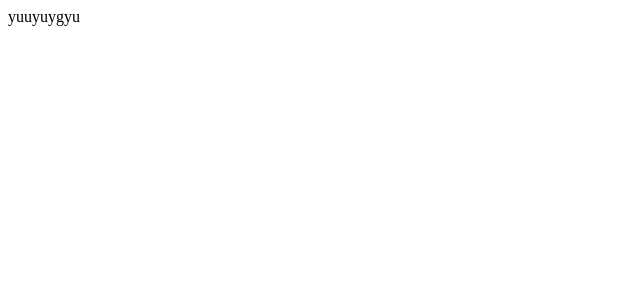
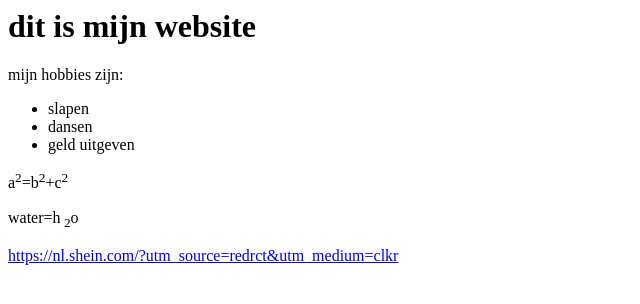
Before and after one commit to alyssa1209/alyssa1209.github.io, a plain HTML site: page index.html in a window 1280 px wide. Shown: the whole page, without its empty margins (0-640 px from the left). Drawn offline with Linux system fonts and the light colour scheme.

Commit message:
Update index.html

```diff
--- a/index.html
+++ b/index.html
@@ -1,9 +1,26 @@
 <html>
-
 
 <body>
 
-  yuuyuygyu
+
+<h1> dit is mijn website </h1>
+mijn hobbies zijn:
+<ul>
+  <li>slapen</li>
+  <li>dansen</li>
+  <li>geld uitgeven</li>
+</ul>
+
+a<sup>2</sup>=b<sup>2</sup>+c<sup>2</sup></p>
+
+water=h<sub> 2</sub>o
+
+<p><a href="https://www.w3schools.com/">https://nl.shein.com/?utm_source=redrct&utm_medium=clkr</a></p>
+
+
+
+
+
 </body>
 
 </html>
```
